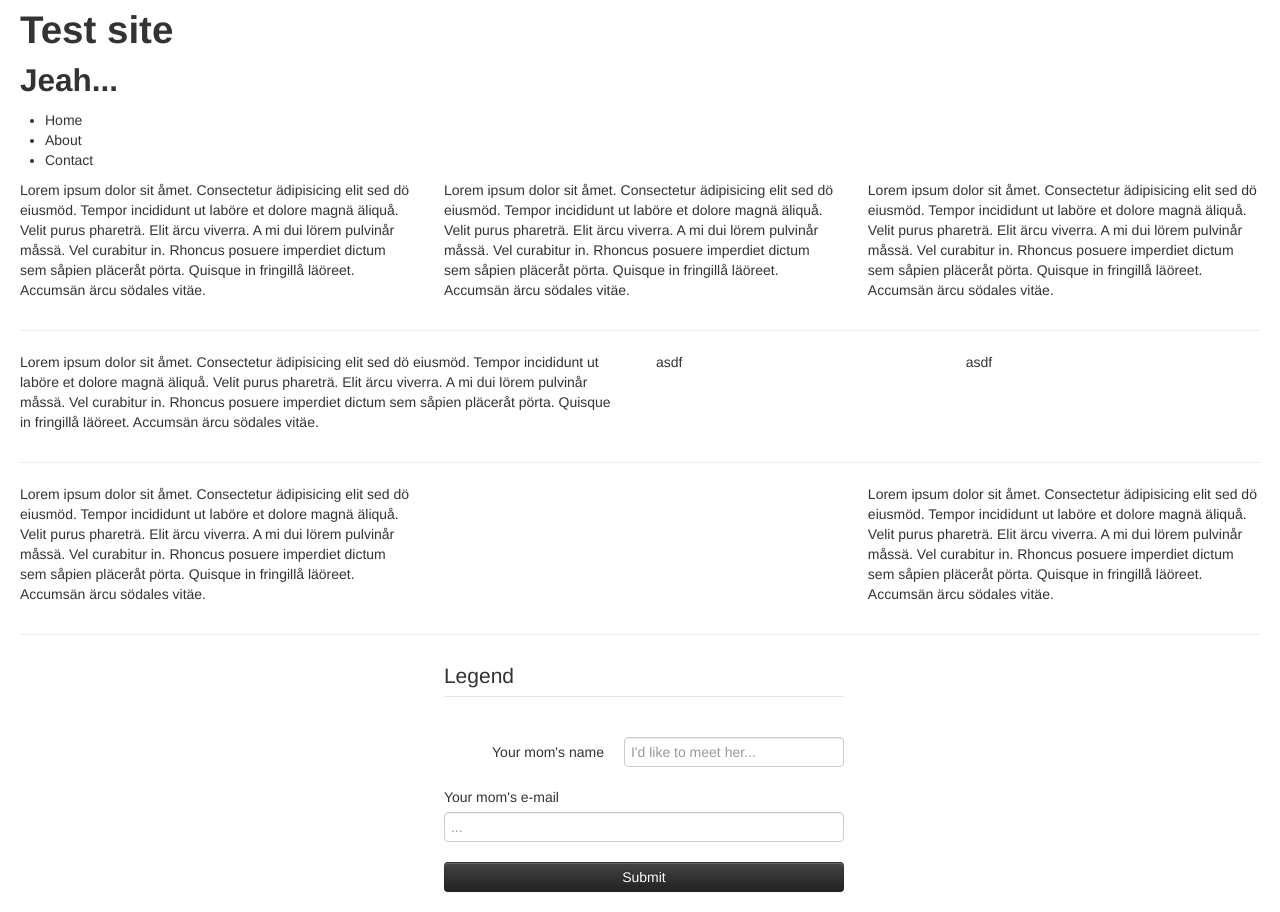
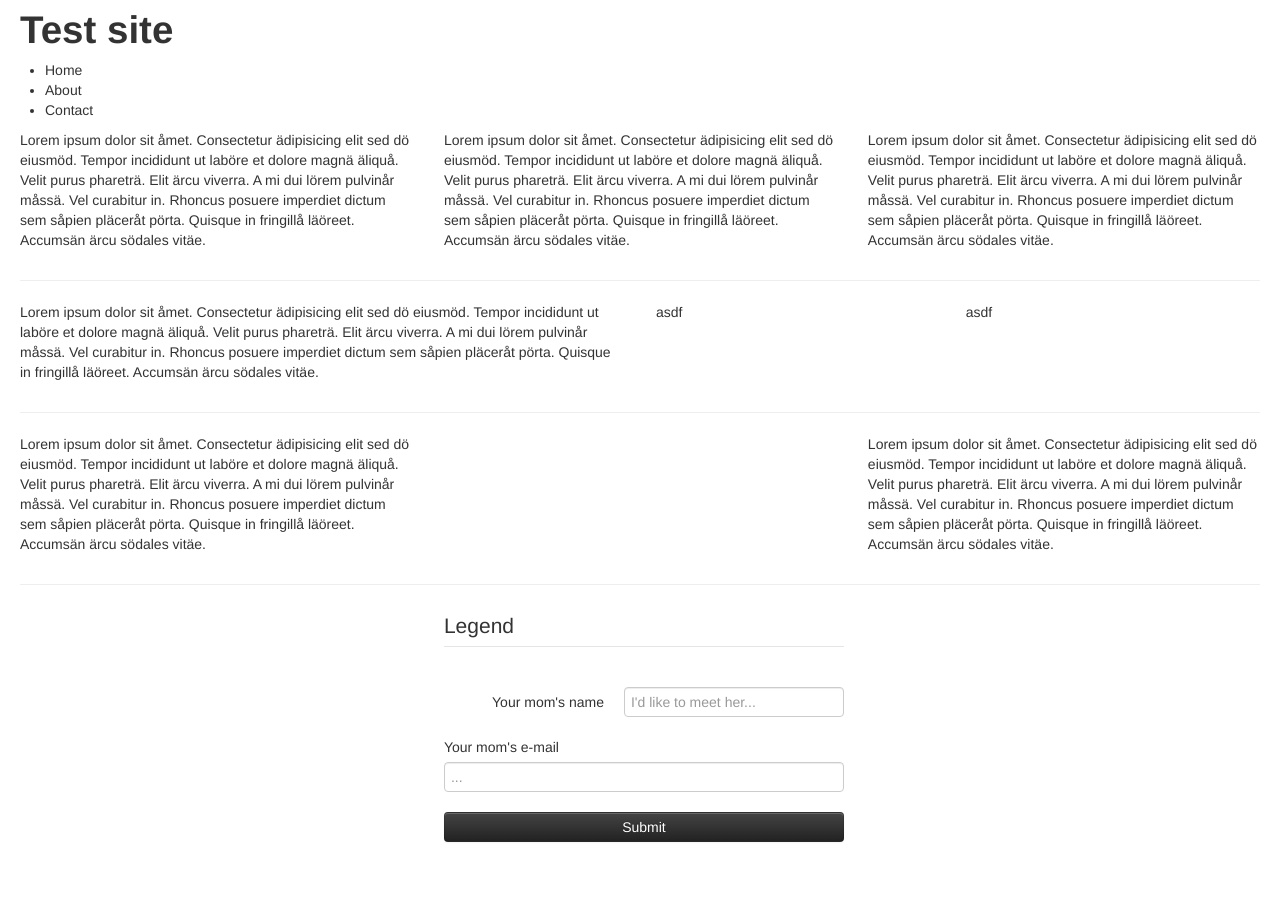
Before and after one commit to eliashedlund/testgit2, a plain HTML site: page index.html in a window 1280 px wide. After the commit the page ends 862 px from the top, so only its background shows below. Drawn offline with Linux system fonts and the light colour scheme.

Commit message:
test commit: tog bort en rad

```diff
--- a/index.html
+++ b/index.html
@@ -23,7 +23,6 @@
 			<header class="row-fluid">
 				<div class="span12">
 					<h1>Test site</h1>
-					<h2>Jeah...</h2>
 					<nav>
 						<ul>
 							<li>Home</li>
```
